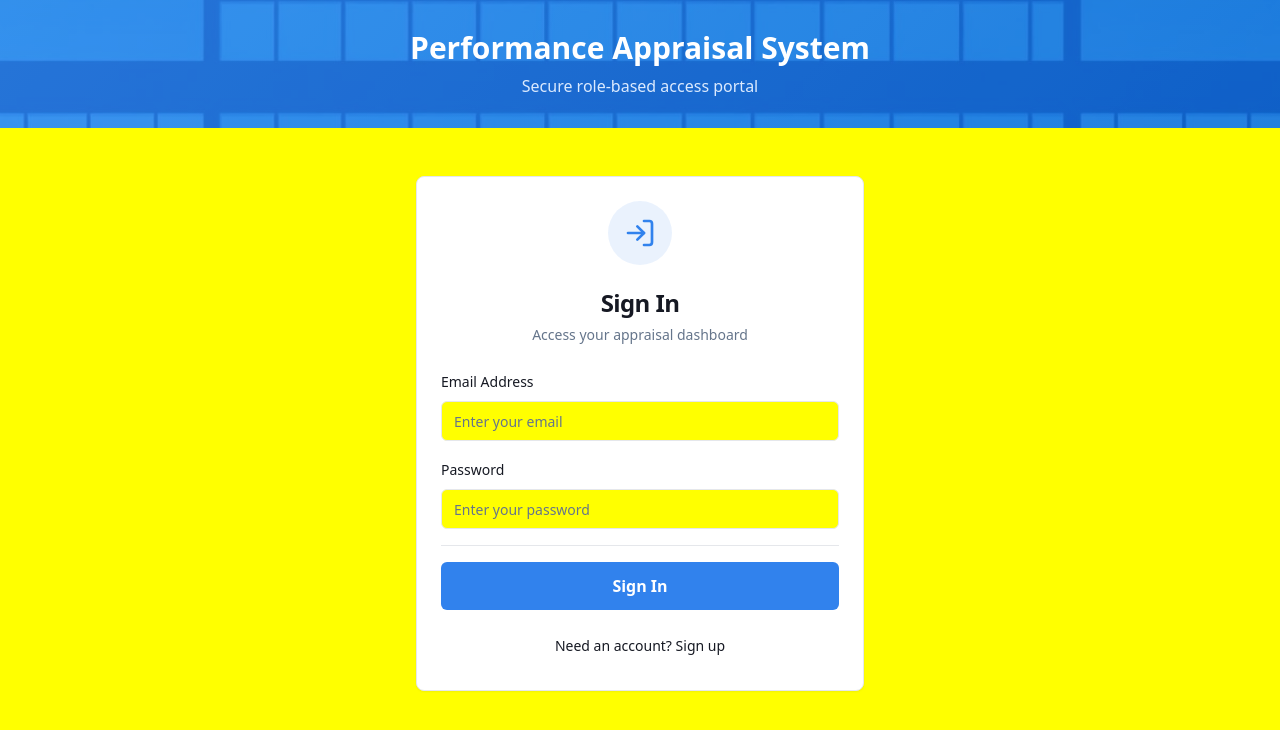
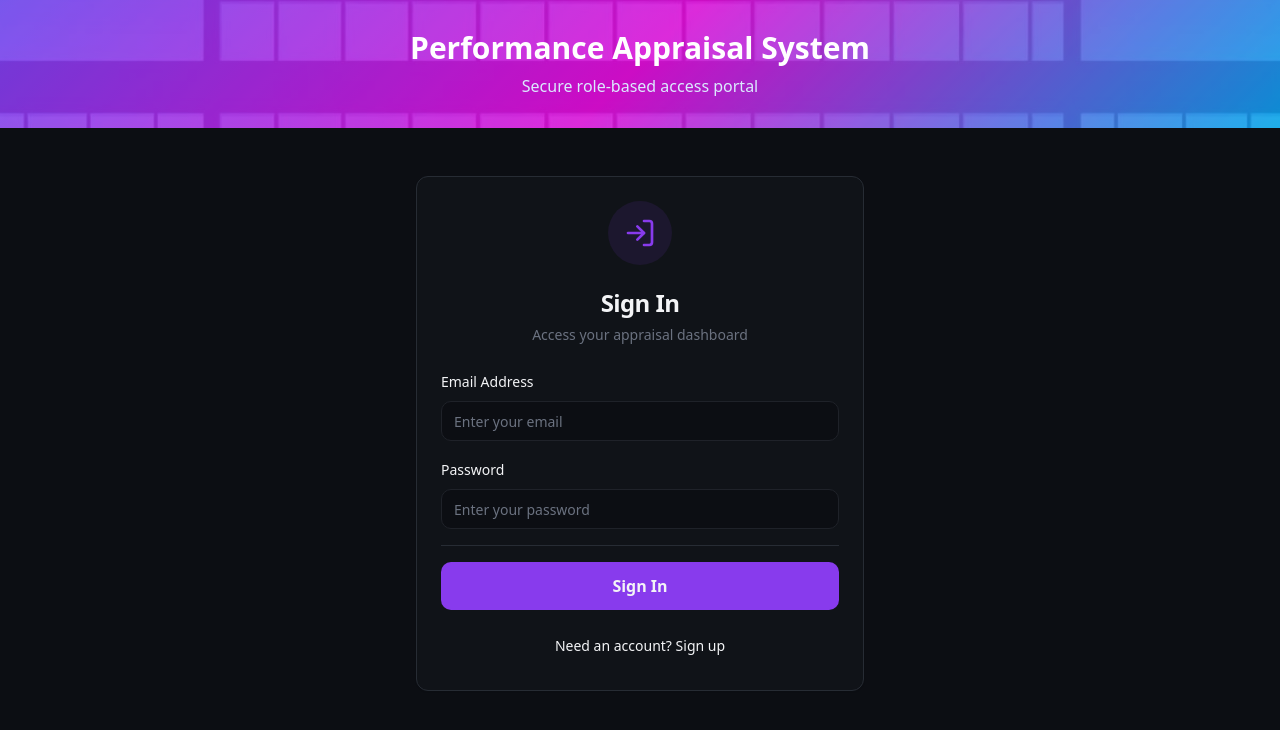
Before and after one commit to muzammil-kt-kv/chat-appraisal-insights, a React (Vite) app: page / in a window 1280 px wide. Shown: the top 730 px of the page. Built offline with nearby package versions, Linux system fonts and the light colour scheme.

Commit message:
Refactor: Implement dark theme UI
Update the UI with a modern dark theme for improved user experience and visual appeal.

```diff
--- a/index.html
+++ b/index.html
@@ -17,7 +17,7 @@
     <meta name="twitter:image" content="https://lovable.dev/opengraph-image-p98pqg.png" />
   </head>
 
-  <body>
+  <body class="dark">
     <div id="root"></div>
     <script type="module" src="/src/main.tsx"></script>
   </body>
--- a/src/index.css
+++ b/src/index.css
@@ -7,114 +7,116 @@ All colors MUST be HSL.
 */
 
 @layer base {
-:root {
-    --background: 248 250 252;
-    --foreground: 226 23% 11%;
+  :root {
+    /* Modern Dark Theme Base - Set dark as default */
+    --background: 220 23% 6%;
+    --foreground: 220 14% 96%;
 
-    --card: 0 0% 100%;
-    --card-foreground: 226 23% 11%;
+    --card: 220 20% 8%;
+    --card-foreground: 220 14% 96%;
 
-    --popover: 0 0% 100%;
-    --popover-foreground: 226 23% 11%;
+    --popover: 220 20% 8%;
+    --popover-foreground: 220 14% 96%;
 
-    --primary: 214 84% 56%;
-    --primary-foreground: 0 0% 100%;
+    --primary: 266 83% 58%;
+    --primary-foreground: 220 14% 96%;
 
-    --secondary: 220 13% 91%;
-    --secondary-foreground: 226 23% 11%;
+    --secondary: 220 14% 14%;
+    --secondary-foreground: 220 14% 86%;
 
-    --muted: 220 13% 91%;
-    --muted-foreground: 215 16% 47%;
+    --muted: 220 14% 14%;
+    --muted-foreground: 220 9% 46%;
 
-    --accent: 220 13% 91%;
-    --accent-foreground: 226 23% 11%;
+    --accent: 220 14% 16%;
+    --accent-foreground: 220 14% 96%;
 
-    --destructive: 0 84% 60%;
-    --destructive-foreground: 0 0% 100%;
+    --destructive: 0 72% 51%;
+    --destructive-foreground: 220 14% 96%;
 
-    --border: 220 13% 91%;
-    --input: 220 13% 91%;
-    --ring: 214 84% 56%;
+    --border: 220 14% 18%;
+    --input: 220 14% 14%;
+    --ring: 266 83% 58%;
 
-    /* Role-specific colors */
-    --employee: 214 84% 56%;
-    --employee-foreground: 0 0% 100%;
-    --employee-muted: 214 84% 95%;
+    /* Modern Role-specific colors with vibrant accents */
+    --employee: 199 89% 48%;
+    --employee-foreground: 220 14% 96%;
+    --employee-muted: 199 89% 12%;
 
-    --team-lead: 142 71% 45%;
-    --team-lead-foreground: 0 0% 100%;
-    --team-lead-muted: 142 71% 95%;
+    --team-lead: 142 76% 36%;
+    --team-lead-foreground: 220 14% 96%;
+    --team-lead-muted: 142 76% 12%;
 
-    --hr: 262 83% 58%;
-    --hr-foreground: 0 0% 100%;
-    --hr-muted: 262 83% 95%;
+    --hr: 266 83% 58%;
+    --hr-foreground: 220 14% 96%;
+    --hr-muted: 266 83% 12%;
 
-    /* Gradients */
-    --gradient-corporate: linear-gradient(135deg, hsl(214 84% 56%), hsl(214 84% 46%));
-    --gradient-employee: linear-gradient(135deg, hsl(214 84% 56%), hsl(220 84% 66%));
-    --gradient-team-lead: linear-gradient(135deg, hsl(142 71% 45%), hsl(142 71% 55%));
-    --gradient-hr: linear-gradient(135deg, hsl(262 83% 58%), hsl(262 83% 68%));
+    /* Enhanced gradients with glow effects */
+    --gradient-corporate: linear-gradient(135deg, hsl(266 83% 58%) 0%, hsl(310 100% 50%) 50%, hsl(199 89% 48%) 100%);
+    --gradient-employee: linear-gradient(135deg, hsl(199 89% 48%) 0%, hsl(220 100% 60%) 50%, hsl(266 83% 58%) 100%);
+    --gradient-team-lead: linear-gradient(135deg, hsl(142 76% 36%) 0%, hsl(94 100% 39%) 50%, hsl(60 100% 50%) 100%);
+    --gradient-hr: linear-gradient(135deg, hsl(266 83% 58%) 0%, hsl(310 100% 50%) 50%, hsl(340 100% 50%) 100%);
 
-    /* Shadows */
-    --shadow-soft: 0 4px 6px -1px hsl(220 13% 91% / 0.1), 0 2px 4px -1px hsl(220 13% 91% / 0.06);
-    --shadow-medium: 0 10px 15px -3px hsl(220 13% 91% / 0.1), 0 4px 6px -2px hsl(220 13% 91% / 0.05);
-    --shadow-role: 0 10px 25px -5px hsl(var(--primary) / 0.25);
+    /* Modern shadows with colored glows */
+    --shadow-soft: 0 4px 6px -1px hsl(220 23% 6% / 0.3), 0 2px 4px -1px hsl(220 23% 6% / 0.2);
+    --shadow-medium: 0 10px 15px -3px hsl(220 23% 6% / 0.4), 0 4px 6px -2px hsl(220 23% 6% / 0.3);
+    --shadow-role: 0 10px 30px -5px hsl(var(--primary) / 0.4), 0 0 20px hsl(var(--primary) / 0.2);
+    --shadow-glow: 0 0 20px hsl(var(--primary) / 0.3), 0 0 40px hsl(var(--primary) / 0.1);
 
-    --radius: 0.5rem;
+    --radius: 0.75rem;
 
-    --sidebar-background: 0 0% 98%;
-
-    --sidebar-foreground: 240 5.3% 26.1%;
-
-    --sidebar-primary: 240 5.9% 10%;
-
-    --sidebar-primary-foreground: 0 0% 98%;
-
-    --sidebar-accent: 240 4.8% 95.9%;
-
-    --sidebar-accent-foreground: 240 5.9% 10%;
-
-    --sidebar-border: 220 13% 91%;
-
-    --sidebar-ring: 217.2 91.2% 59.8%;
+    /* Modern sidebar colors */
+    --sidebar-background: 220 20% 8%;
+    --sidebar-foreground: 220 14% 96%;
+    --sidebar-primary: 266 83% 58%;
+    --sidebar-primary-foreground: 220 14% 96%;
+    --sidebar-accent: 220 14% 16%;
+    --sidebar-accent-foreground: 220 14% 96%;
+    --sidebar-border: 220 14% 18%;
+    --sidebar-ring: 266 83% 58%;
   }
 
-  .dark {
-    --background: 222.2 84% 4.9%;
-    --foreground: 210 40% 98%;
+  .light {
+    /* Light theme as alternative */
+    --background: 220 14% 96%;
+    --foreground: 220 23% 6%;
+    --card: 220 14% 100%;
+    --card-foreground: 220 23% 6%;
+    --popover: 220 14% 100%;
+    --popover-foreground: 220 23% 6%;
+    --primary: 266 83% 58%;
+    --primary-foreground: 220 14% 96%;
+    --secondary: 220 14% 91%;
+    --secondary-foreground: 220 23% 6%;
+    --muted: 220 14% 91%;
+    --muted-foreground: 220 9% 46%;
+    --accent: 220 14% 91%;
+    --accent-foreground: 220 23% 6%;
+    --destructive: 0 72% 51%;
+    --destructive-foreground: 220 14% 96%;
+    --border: 220 14% 86%;
+    --input: 220 14% 91%;
+    --ring: 266 83% 58%;
 
-    --card: 222.2 84% 4.9%;
-    --card-foreground: 210 40% 98%;
+    --employee: 199 89% 48%;
+    --employee-foreground: 220 14% 96%;
+    --employee-muted: 199 89% 95%;
 
-    --popover: 222.2 84% 4.9%;
-    --popover-foreground: 210 40% 98%;
+    --team-lead: 142 76% 36%;
+    --team-lead-foreground: 220 14% 96%;
+    --team-lead-muted: 142 76% 95%;
 
-    --primary: 210 40% 98%;
-    --primary-foreground: 222.2 47.4% 11.2%;
+    --hr: 266 83% 58%;
+    --hr-foreground: 220 14% 96%;
+    --hr-muted: 266 83% 95%;
 
-    --secondary: 217.2 32.6% 17.5%;
-    --secondary-foreground: 210 40% 98%;
-
-    --muted: 217.2 32.6% 17.5%;
-    --muted-foreground: 215 20.2% 65.1%;
-
-    --accent: 217.2 32.6% 17.5%;
-    --accent-foreground: 210 40% 98%;
-
-    --destructive: 0 62.8% 30.6%;
-    --destructive-foreground: 210 40% 98%;
-
-    --border: 217.2 32.6% 17.5%;
-    --input: 217.2 32.6% 17.5%;
-    --ring: 212.7 26.8% 83.9%;
-    --sidebar-background: 240 5.9% 10%;
-    --sidebar-foreground: 240 4.8% 95.9%;
-    --sidebar-primary: 224.3 76.3% 48%;
-    --sidebar-primary-foreground: 0 0% 100%;
-    --sidebar-accent: 240 3.7% 15.9%;
-    --sidebar-accent-foreground: 240 4.8% 95.9%;
-    --sidebar-border: 240 3.7% 15.9%;
-    --sidebar-ring: 217.2 91.2% 59.8%;
+    --sidebar-background: 220 14% 100%;
+    --sidebar-foreground: 220 23% 6%;
+    --sidebar-primary: 266 83% 58%;
+    --sidebar-primary-foreground: 220 14% 96%;
+    --sidebar-accent: 220 14% 91%;
+    --sidebar-accent-foreground: 220 23% 6%;
+    --sidebar-border: 220 14% 86%;
+    --sidebar-ring: 266 83% 58%;
   }
 }
 
@@ -125,5 +127,106 @@ All colors MUST be HSL.
 
   body {
     @apply bg-background text-foreground;
+    font-feature-settings: "cv02", "cv03", "cv04", "cv11";
+    -webkit-font-smoothing: antialiased;
+    -moz-osx-font-smoothing: grayscale;
+  }
+
+  /* Modern scrollbar styling */
+  ::-webkit-scrollbar {
+    width: 6px;
+    height: 6px;
+  }
+
+  ::-webkit-scrollbar-track {
+    background: hsl(var(--muted));
+  }
+
+  ::-webkit-scrollbar-thumb {
+    background: hsl(var(--border));
+    border-radius: 3px;
+  }
+
+  ::-webkit-scrollbar-thumb:hover {
+    background: hsl(var(--primary));
   }
 }
+
+@layer components {
+  /* Modern glass effect */
+  .glass {
+    background: hsl(var(--card) / 0.8);
+    backdrop-filter: blur(12px);
+    border: 1px solid hsl(var(--border) / 0.2);
+  }
+
+  /* Enhanced button with glow */
+  .btn-glow {
+    position: relative;
+    overflow: hidden;
+    background: hsl(var(--primary));
+    color: hsl(var(--primary-foreground));
+    border: 1px solid hsl(var(--primary));
+    transition: all 0.3s cubic-bezier(0.4, 0, 0.2, 1);
+  }
+
+  .btn-glow:hover {
+    transform: translateY(-2px);
+    box-shadow: var(--shadow-glow);
+  }
+
+  .btn-glow::before {
+    content: '';
+    position: absolute;
+    inset: 0;
+    background: linear-gradient(45deg, transparent 30%, hsl(var(--primary-foreground) / 0.1) 50%, transparent 70%);
+    transform: translateX(-100%);
+    transition: transform 0.6s;
+  }
+
+  .btn-glow:hover::before {
+    transform: translateX(100%);
+  }
+
+  /* Modern card styles */
+  .modern-card {
+    background: hsl(var(--card));
+    border: 1px solid hsl(var(--border));
+    border-radius: var(--radius);
+    transition: all 0.3s cubic-bezier(0.4, 0, 0.2, 1);
+  }
+
+  .modern-card:hover {
+    border-color: hsl(var(--primary) / 0.5);
+    box-shadow: var(--shadow-role);
+    transform: translateY(-4px);
+  }
+
+  /* Gradient text effect */
+  .gradient-text {
+    background: var(--gradient-corporate);
+    -webkit-background-clip: text;
+    background-clip: text;
+    -webkit-text-fill-color: transparent;
+    background-size: 200% 200%;
+    animation: gradientShift 3s ease infinite;
+  }
+
+  @keyframes gradientShift {
+    0%, 100% { background-position: 0% 50%; }
+    50% { background-position: 100% 50%; }
+  }
+
+  /* Modern focus rings */
+  .focus-ring {
+    outline: 2px solid transparent;
+    outline-offset: 2px;
+    transition: all 0.2s;
+  }
+
+  .focus-ring:focus-visible {
+    outline: 2px solid hsl(var(--ring));
+    outline-offset: 2px;
+    box-shadow: 0 0 0 4px hsl(var(--ring) / 0.2);
+  }
+}
```
